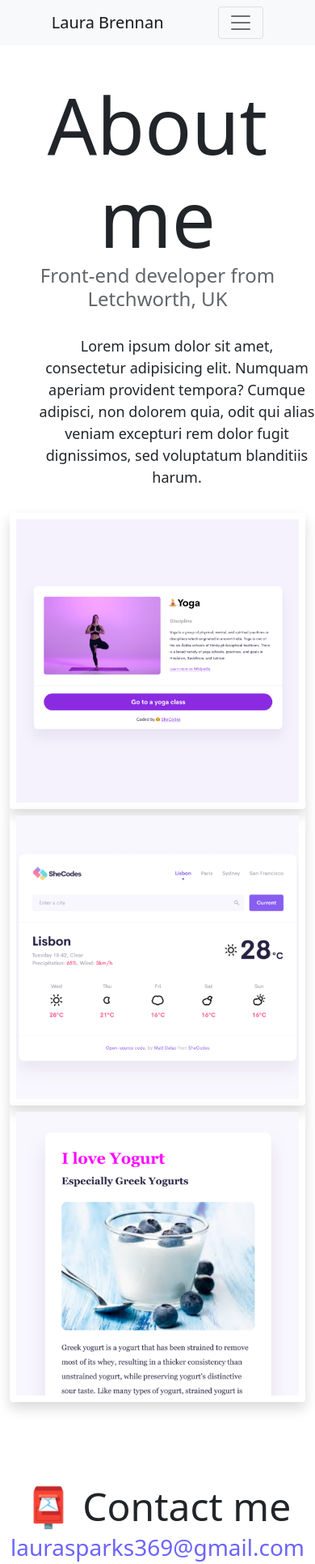
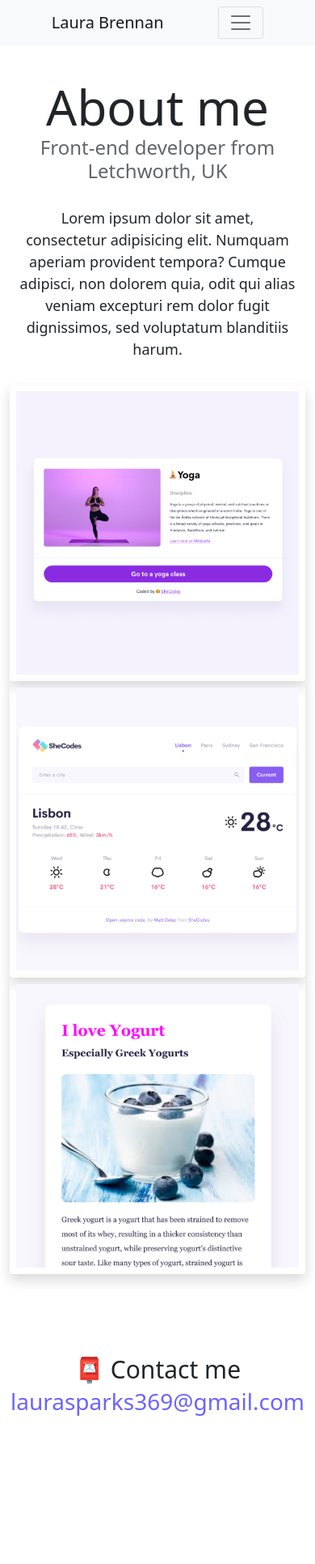
Before and after one commit to LaBren90/Portfolio-homework, a plain HTML site: page about.html in a window 390 px wide. Shown: the whole page at 81% size. After the commit the page ends 1751 px from the top, so only its background shows below. Drawn offline with nearby package versions, Linux system fonts and the light colour scheme.

Commit message:
added css media query to optimise for mobile devices

```diff
--- a/about.html
+++ b/about.html
@@ -52,7 +52,7 @@
     <h1 class="mt-5 pt-5">About me</h1>
     <h3>Front-end developer from Letchworth, UK</h3>
     <div class="mw-100">
-      <p class="about-paragraphs ps-5">
+      <p class="about-paragraphs px-4">
         Lorem ipsum dolor sit amet, consectetur adipisicing elit. Numquam
         aperiam provident tempora? Cumque adipisci, non dolorem quia, odit qui
         alias veniam excepturi rem dolor fugit dignissimos, sed voluptatum
--- a/style.css
+++ b/style.css
@@ -68,7 +68,7 @@ h4 {
 
 .about-paragraphs {
   display: flex;
-  margin: 30px 0;
+  margin: 30px 0 30px 0;
 }
 
 .about-paragraphs p {
@@ -100,3 +100,25 @@ h4 {
 .home-page-paragraphs {
   font-size: 18px;
 }
+
+@media (max-width: 576px) {
+  #yoga-image {
+    display: none;
+  }
+  #weather-image {
+    display: none;
+  }
+  #yogurt-image {
+    display: none;
+  }
+  h1 {
+    font-size: 60px;
+  }
+
+  h2 {
+    font-size: 30px;
+  }
+  body {
+    text-align: center;
+  }
+}
```
